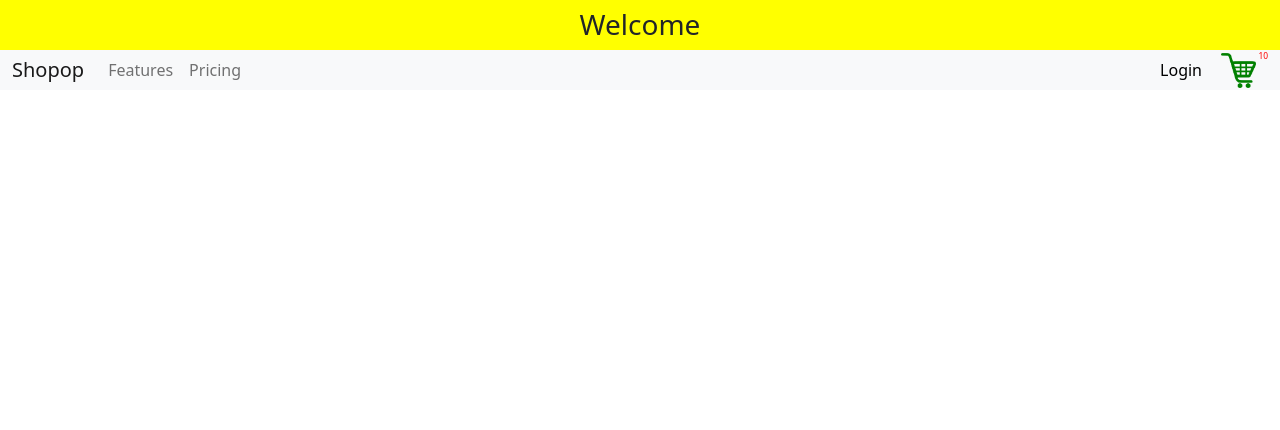
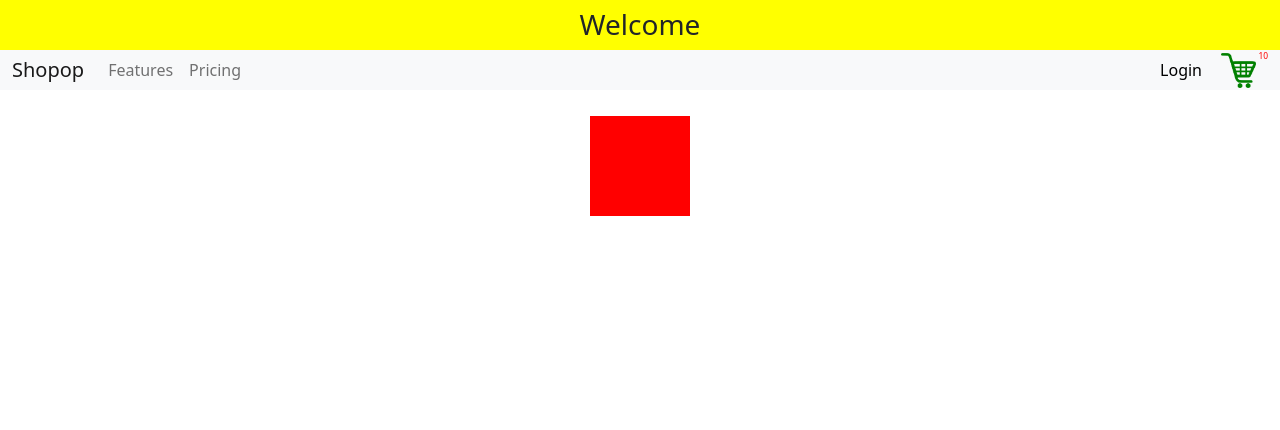
Before and after one commit to RubelBiswasCS/shopping-site, a Django app: page / in a window 1280 px wide. Shown: the top 430 px of the page. Run offline with Django 3.2, Linux system fonts and the light colour scheme; data that the repository does not hold is empty; some web fonts are replaced.

Commit message:
added cart

```diff
--- a/store/templates/store/home.html
+++ b/store/templates/store/home.html
@@ -14,8 +14,20 @@
             <button id="add-btn" value="{{p.id}}" class="add-btn" type="submit" name="button" >Add to Cart</button>
         </div>
         {% endfor %}
+        <div id="cart" style="height:100px; width:100px; background: red;">
+
+        </div>
+        <div>
+
+        </div>
     </section>
     <script>
+        // show and hide cart
+        $("#cart-btn").click(function () {
+                $("#cart").toggle("slow");
+            });
+
+        //fuction for add item to the cart
         $(document).on("click","#add-btn",function(e){
             // var user_id = '{{ request.user.id }}';
             var id = $(this).val();
```
